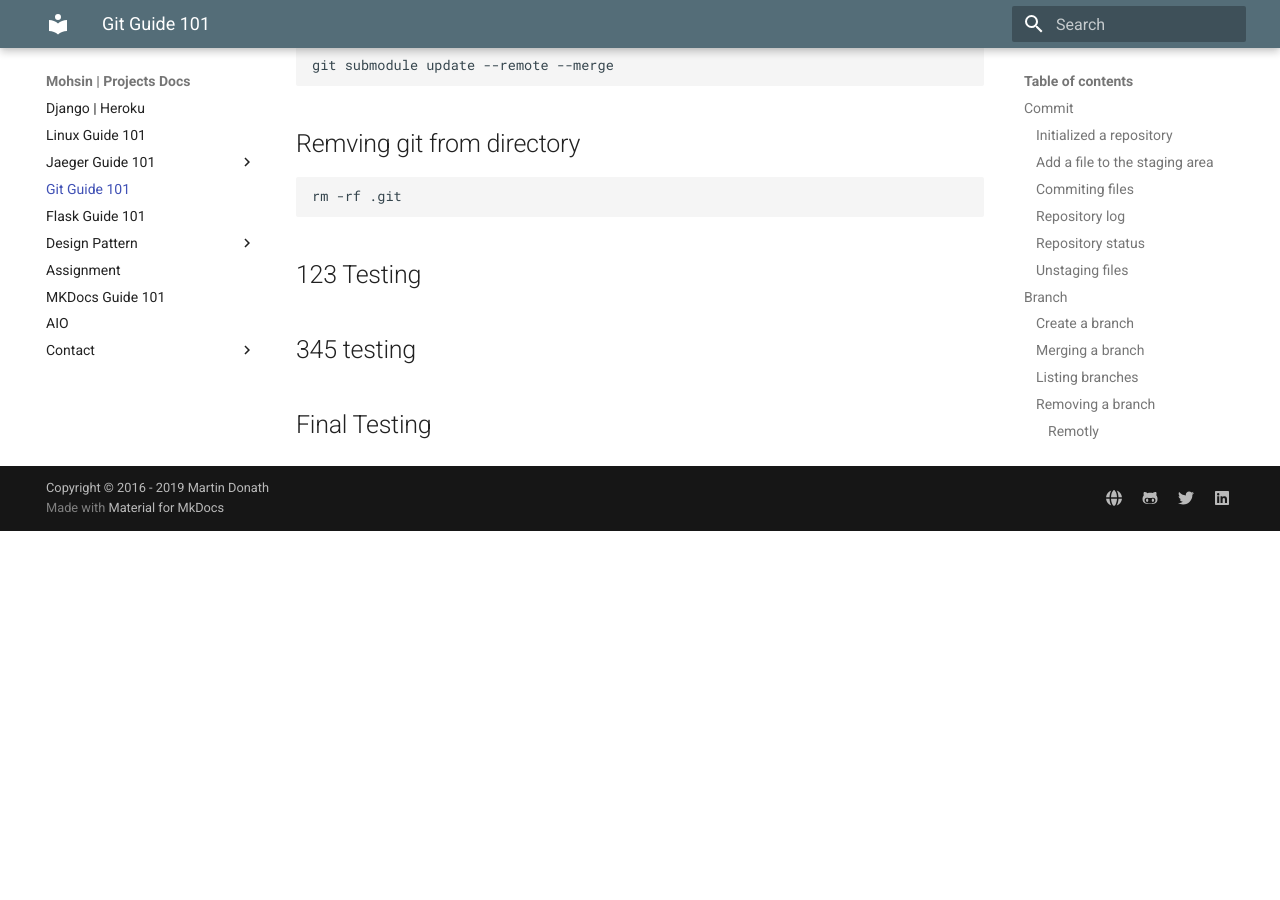
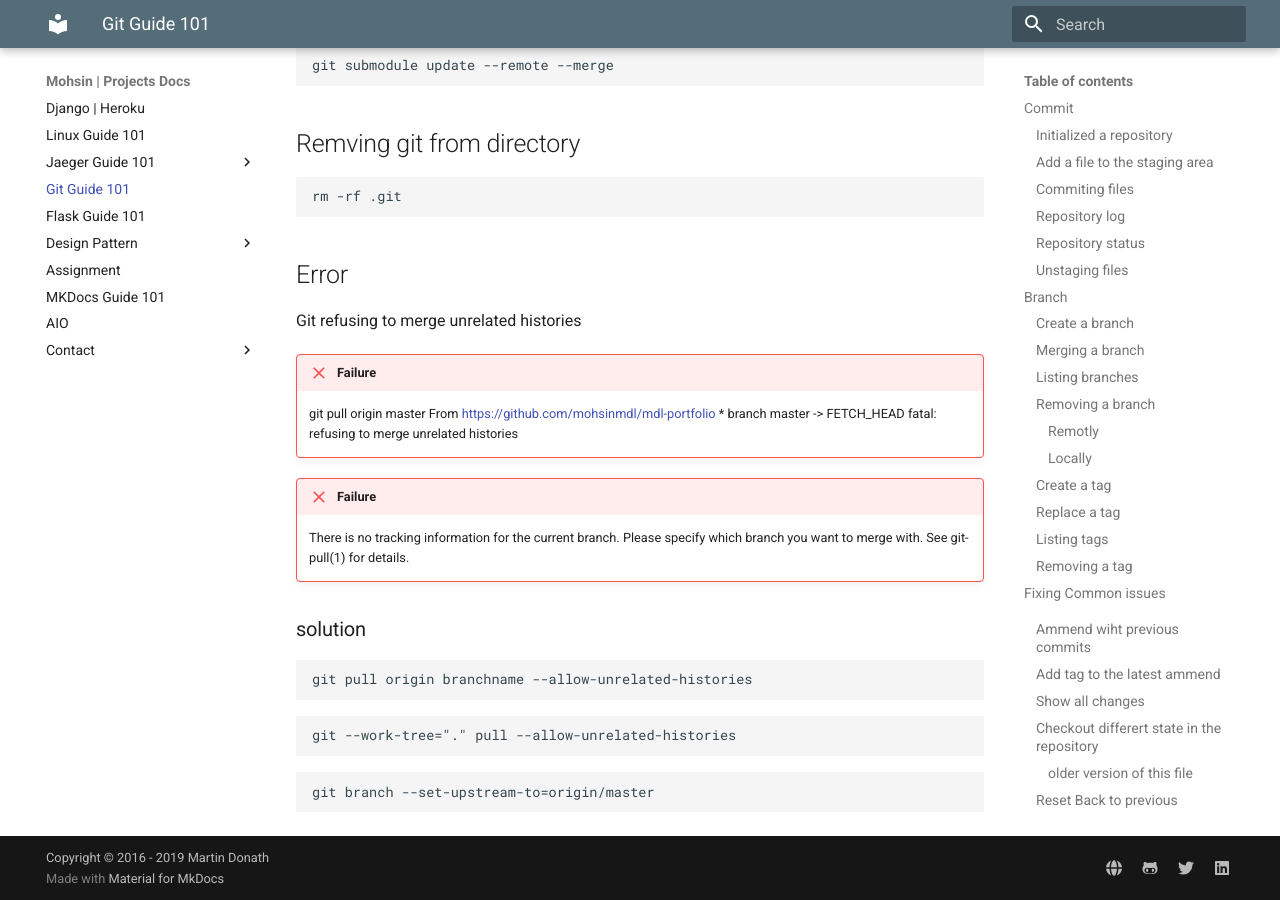
Before and after one commit to mohsinmdl/mdl-docs, an MkDocs documentation site: the page built from docs/git-guide-101.md, in a window 1280 px wide and 900 px high, scrolled down 5123 px. Built offline with MkDocs 1.6.1 and Material for MkDocs 9.7.7, drawn with Linux system fonts in a browser that asks for light colours; before the commit the page ends 5654 px from its top, so only the background shows below that.

Commit message:
update site

````diff
--- a/docs/git-guide-101.md
+++ b/docs/git-guide-101.md
@@ -224,10 +224,31 @@ git submodule update --remote --merge
 rm -rf .git
 ```
 
+## Error
+Git refusing to merge unrelated histories
 
-## 123 Testing
+!!! failure
+    git  pull origin master
+    From https://github.com/mohsinmdl/mdl-portfolio
+    * branch            master     -> FETCH_HEAD
+    fatal: refusing to merge unrelated histories
 
-## 345 testing
+!!! failure
+    There is no tracking information for the current branch.
+    Please specify which branch you want to merge with.
+    See git-pull(1) for details.
 
+### solution
 
-## Final Testing
+```
+git pull origin branchname --allow-unrelated-histories
+```
+
+```
+git --work-tree="." pull --allow-unrelated-histories
+```
+
+```
+git branch --set-upstream-to=origin/master
+
+```
````
Also changed, not shown: 1 other file.
